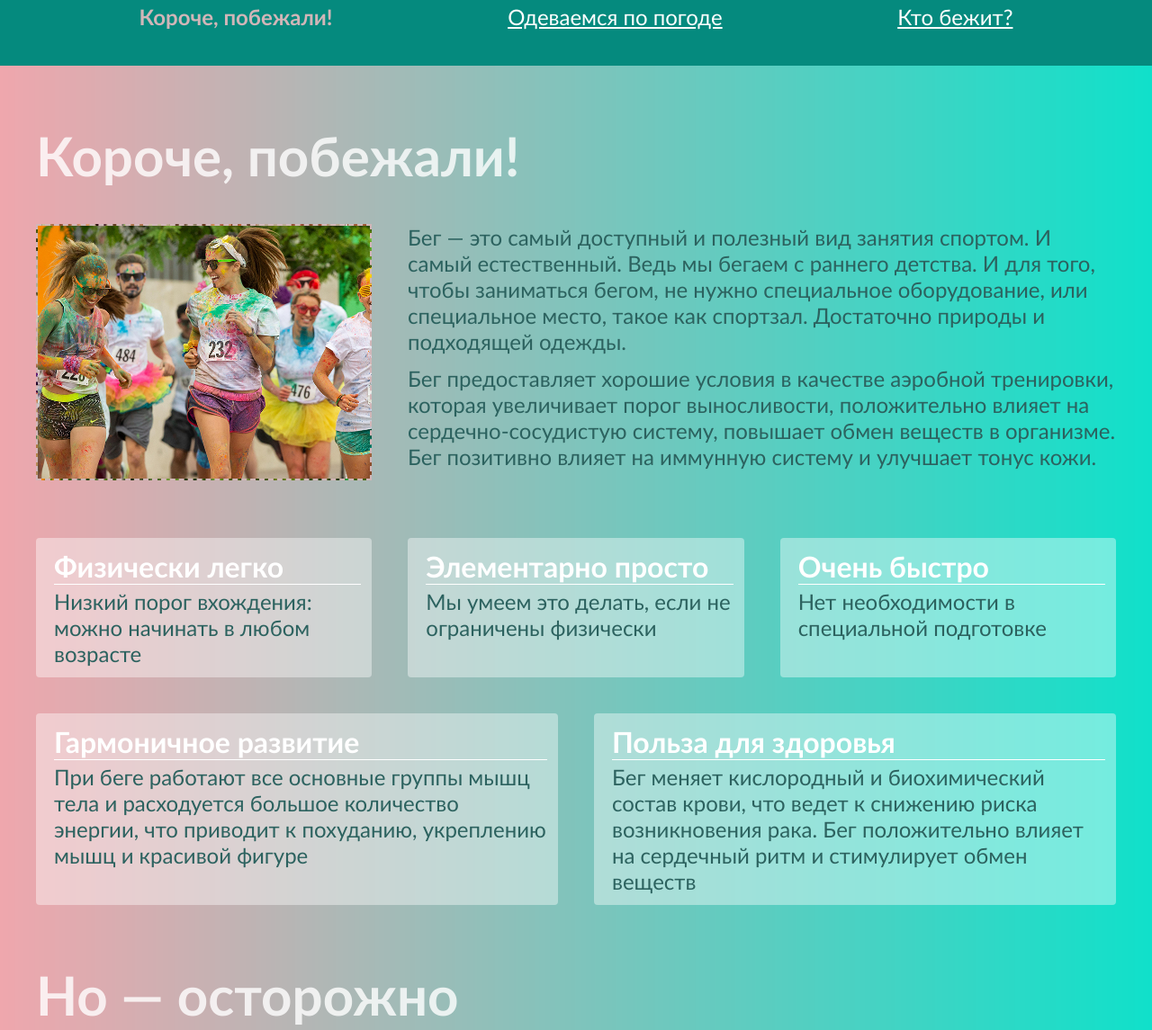
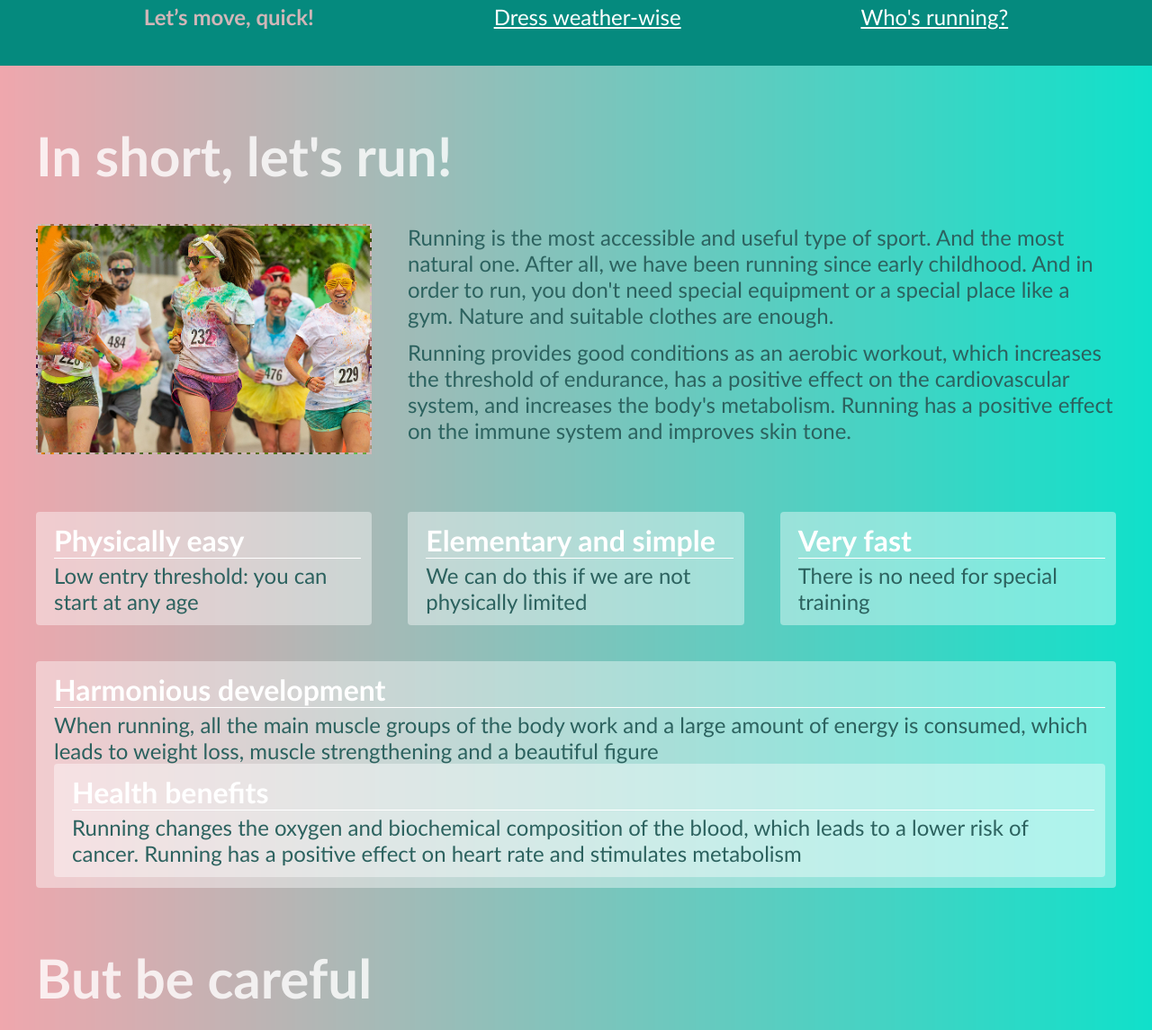
Before and after one commit to jengree-dev/running-prj, a plain HTML site: page index.html in a window 1280 px wide. Shown: the part 36-1181 px from the top of the page at 90% size. Drawn offline with Linux system fonts and the light colour scheme.

Commit message:
Update index.html

```diff
--- a/index.html
+++ b/index.html
@@ -4,10 +4,10 @@
 	<meta charset="utf-8">
 	<meta name="viewport" content="width=device-width, initial-scale=1">
 	<meta name="robots" content="index, follow" />
-	<meta name="description" content="Кратко о пользе бега. Как начать, на что обратить внимание. Важно не переусердствовать на первых порах и внимательно прислушиваться к сигналам тела" />
+	<meta name="description" content="Briefly about the benefits of running. How to start, what to pay attention to. It is important not to overdo it at first and listen carefully to the body's signals." />
 	<link rel="stylesheet" href="css/styles.css">
 	<link rel="icon" type="image/x-icon"  href="img/favicon.ico">
-	<title>Короче, побежали!</title>
+	<title>Let’s move, quick!</title>
 <style>
 nav.flexy a:nth-child(1) {
 	color: #d1b6b8;
@@ -20,53 +20,53 @@ nav.flexy a:nth-child(1) {
 <body>
 <header>
 <nav class="flexy">
-	<a href="index.html">Короче, побежали!</a>
-	<a href="dressup.html">Одеваемся по погоде</a>
-	<a href="about.html">Кто бежит?</a>
+	<a href="index.html">Let’s move, quick!</a>
+	<a href="dressup.html">Dress weather-wise</a>
+	<a href="about.html">Who's running?</a>
 </nav>
 </header>
 <main>
 	<article>
-		<h1>Короче, побежали!</h1>
+		<h1>In short, let's run!</h1>
 		<div class="flexy">
 			<div class="img img1"></div>
 			<div class="txt">
-				<p>Бег — это самый доступный и полезный вид занятия спортом. И самый естественный. Ведь мы бегаем с раннего детства. И для того, чтобы заниматься бегом, не нужно специальное оборудование, или специальное место, такое как спортзал. Достаточно природы и подходящей одежды.</p>
-				<p>Бег предоставляет хорошие условия в качестве аэробной тренировки, которая увеличивает порог выносливости, положительно влияет на сердечно-сосудистую систему, повышает обмен веществ в организме. Бег позитивно влияет на иммунную систему и улучшает тонус кожи.</p>
+				<p>Running is the most accessible and useful type of sport. And the most natural one. After all, we have been running since early childhood. And in order to run, you don't need special equipment or a special place like a gym. Nature and suitable clothes are enough.</p>
+				Running provides good conditions as an aerobic workout, which increases the threshold of endurance, has a positive effect on the cardiovascular system, and increases the body's metabolism. Running has a positive effect on the immune system and improves skin tone.</p>
 			</div>
 		</div>
 	</article>
 	<article>
 		<div class="flexy">
 			<div class="flexitem card">
-				<h2>Физически легко</h2>
-				<div>Низкий порог вхождения: можно начинать в любом возрасте</div>
+				<h2>Physically easy</h2>
+				<div>Low entry threshold: you can start at any age</div>
 			</div>
 			<div class="flexitem card">
-				<h2>Элементарно просто</h2>
-				<div>Мы умеем это делать, если не ограничены физически</div>
+				<h2>Elementary and simple</h2>
+				<div>We can do this if we are not physically limited</div>
 			</div>
 			<div class="flexitem card">
-				<h2>Очень быстро</h2>
-				<div>Нет необходимости в специальной подготовке</div>
+				<h2>Very fast</h2>
+				<div>There is no need for special training</div>
 			</div>
 			<div class="flexitem card">
-				<h2>Гармоничное развитие</h2>
-				<div>При беге работают все основные группы мышц тела и расходуется большое количество энергии, что приводит к похуданию, укреплению мышц и красивой фигуре</div>
+				<h2>Harmonious development</h2>
+				<div>When running, all the main muscle groups of the body work and a large amount of energy is consumed, which leads to weight loss, muscle strengthening and a beautiful figure
 			</div>
 			<div class="flexitem card">
-				<h2>Польза для здоровья</h2>
-				<div>Бег меняет кислородный и биохимический состав крови, что ведет к снижению риска возникновения рака. Бег положительно влияет на сердечный ритм и стимулирует обмен веществ</div>
+				<h2>Health benefits</h2>
+				Running changes the oxygen and biochemical composition of the blood, which leads to a lower risk of cancer. Running has a positive effect on heart rate and stimulates metabolism</div>
 			</div>
 		</div>
 	</article>
 	<article>
-		<h1>Но — осторожно</h1>
+		<h1>But be careful</h1>
 		<div class="flexy">
 			<div class="txt">
-				<p>Начинать бегать никогда не поздно. Главное, чтобы здоровье позволяло. Очень важна базовая физподготовка. И речь идет не только о нижних конечностях — нужно развивать все тело: и мышцы, и сердце, и легкие, уделять внимание растяжке, суставам и связкам.</p>
-				<p>Обратите внимание! При некоторых заболеваниях бег противопоказан, при других — наоборот, приветствуется. Обратитесь за консультацией к врачу, прежде чем начать бегать.</p>
-				<p>Если ваша главная цель — здоровье, есть смысл придерживаться разумных рамок, не бегать слишком много, уделив основное внимание регулярности тренировок.</p>
+				It's never too late to start running. The main thing is that your health allows it. Basic physical training is very important. And it's not just about the lower extremities — you need to develop the whole body: muscles, heart, and lungs, pay attention to stretching, joints, and ligaments.</p>
+				<p>Please note! In some diseases, running is contraindicated, in others, on the contrary, it is welcome. Consult a doctor before you start running.</p>
+				If your main goal is health, it makes sense to stick to a reasonable framework, not to run too much, focusing on the regularity of training.</p>
 			</div>
 			<div class="img img2">
 			</div>
@@ -74,7 +74,7 @@ nav.flexy a:nth-child(1) {
 	</article>
 </main>
 <footer class="flexy">
-	Будьте здоровы!
+	Embrace a healthy lifestyle!
 </footer>
 </body>
 </html>
```
